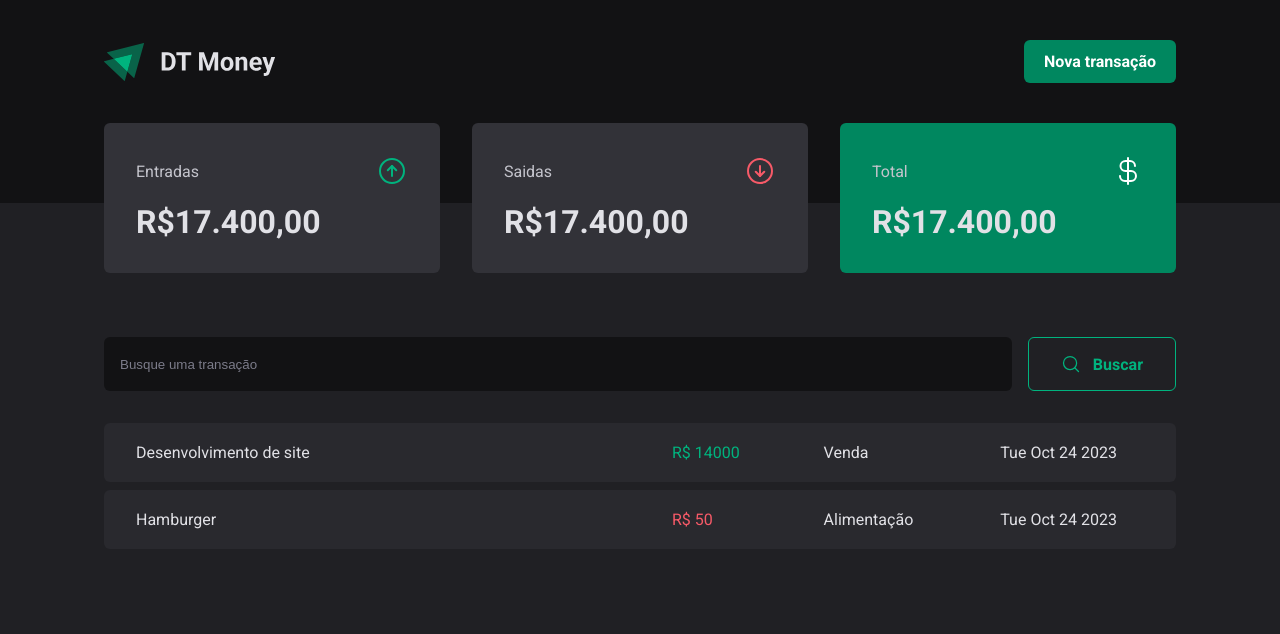
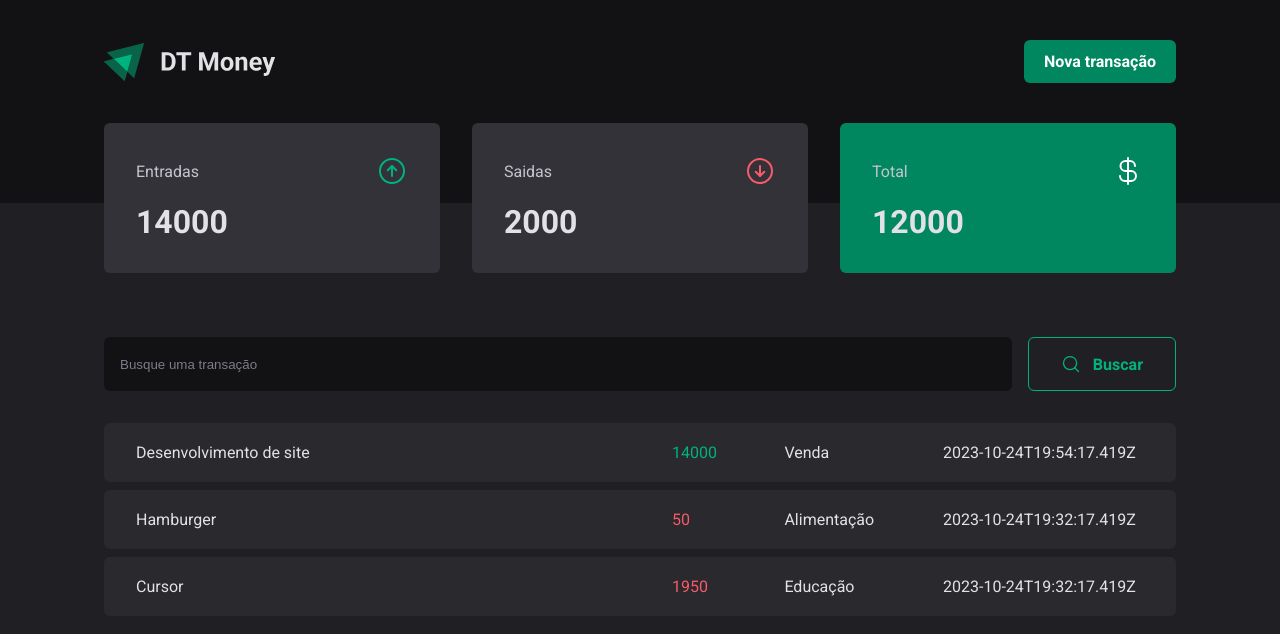
Before and after one commit to felipe0848/Dt-Money, a React (Vite) app: page / in a window 1280 px wide. Shown: the top 634 px of the page. Built offline with nearby package versions, Linux system fonts and the light colour scheme; data requests are answered from the project's data file.

Commit message:
Feat: Add summary values

```diff
--- a/server.json
+++ b/server.json
@@ -15,6 +15,14 @@
       "category": "Alimentação",
       "price": 50,
       "createAt": "2023-10-24T19:32:17.419Z"
+    },
+    {
+      "id":3,
+      "description": "Cursor",
+      "type": "outcome",
+      "category": "Educação",
+      "price": 1950,
+      "createAt": "2023-10-24T19:32:17.419Z"
     }
   ]
 }
--- a/src/components/summary/index.tsx
+++ b/src/components/summary/index.tsx
@@ -1,7 +1,27 @@
 import { ArrowCircleDown, ArrowCircleUp, CurrencyDollar } from 'phosphor-react'
 import { SummaryCard, SummaryContainer } from './styles'
+import { useContext } from 'react'
+import { TransactionsContext } from '../../contexts/transactions-contexts'
 
 export function Summary() {
+  const { transactions } = useContext(TransactionsContext)
+  const summary = transactions.reduce(
+    (acc, transaction) => {
+      if (transaction.type === 'income') {
+        acc.income += transaction.price
+        acc.total += transaction.price
+      } else {
+        acc.outcome += transaction.price
+        acc.total -= transaction.price
+      }
+      return acc
+    },
+    {
+      income: 0,
+      outcome: 0,
+      total: 0,
+    },
+  )
   return (
     <SummaryContainer>
       <SummaryCard>
@@ -9,21 +29,21 @@
           <span>Entradas</span>
           <ArrowCircleUp size={32} color="#00B37E" />
         </header>
-        <strong>R$17.400,00</strong>
+        <strong>{summary.income}</strong>
       </SummaryCard>
       <SummaryCard>
         <header>
           <span>Saidas</span>
           <ArrowCircleDown size={32} color="#F75A68" />
         </header>
-        <strong>R$17.400,00</strong>
+        <strong>{summary.outcome}</strong>
       </SummaryCard>
       <SummaryCard variant="green">
         <header>
           <span>Total</span>
           <CurrencyDollar size={32} color="#fff" />
         </header>
-        <strong>R$17.400,00</strong>
+        <strong>{summary.total}</strong>
       </SummaryCard>
     </SummaryContainer>
   )
--- a/src/styles/pages/transactions/index.tsx
+++ b/src/styles/pages/transactions/index.tsx
@@ -25,11 +25,11 @@
                 <td>{transaction.description}</td>
                 <td>
                   <PriceHighlight variant={transaction.type}>
-                    R$ {transaction.price}
+                    {transaction.price}
                   </PriceHighlight>
                 </td>
                 <td>{transaction.category}</td>
-                <td>{new Date(transaction.createAt).toDateString()}</td>
+                <td>{transaction.createAt}</td>
               </tr>
             ))}
           </tbody>
```
